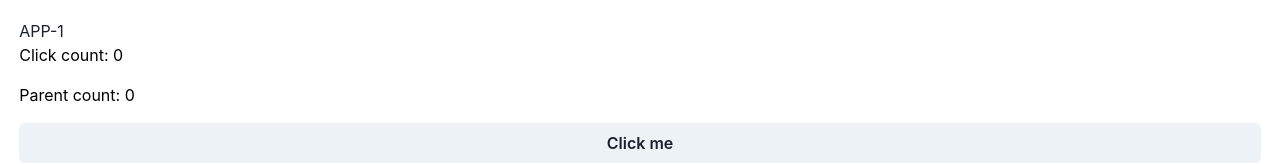
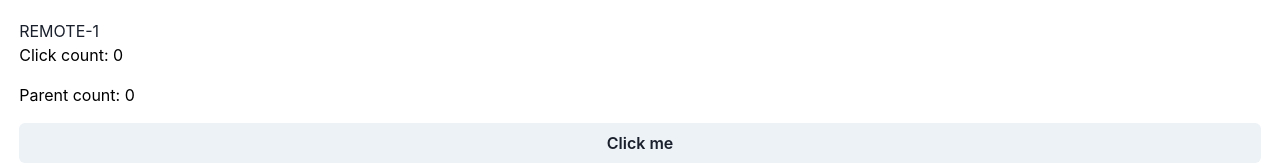
Before and after one commit to coryhouse/remote-1, a React app: page / in a window 1280 px wide. Shown: the top 164 px of the page. Built offline with nearby package versions, Linux system fonts and the light colour scheme.

Commit message:
Refactor

```diff
--- a/src/App.tsx
+++ b/src/App.tsx
@@ -1,5 +1,5 @@
 import { Box } from "@chakra-ui/react";
-import RemoteOne from "./components/RemoteAppOne";
+import RemoteOne from "./components/RemoteOne";
 import { useNavigate } from "react-router-dom";
 
 // This component merely exists to run the remote in isolation
@@ -8,7 +8,7 @@ export function App() {
 
   return (
     <Box margin="1.2rem">
-      <Box>APP-1</Box>
+      <Box>REMOTE-1</Box>
       <Box>
         {/* Hard coding these props for local dev of this remote in isolation. These props are provided by the shell in the production app. */}
         <RemoteOne parentCount={0} nav={navigate} />
--- a/src/components/RemoteAppOne.tsx
+++ b/src/components/RemoteOne.tsx
@@ -9,7 +9,7 @@ type RemoteProps = {
   nav: (url: string) => void;
 };
 
-export default function RemoteAppOne({ nav, parentCount }: RemoteProps) {
+export default function RemoteOne({ nav, parentCount }: RemoteProps) {
   const [count, setCount] = useState(0);
 
   const location = useLocation();
--- a/webpack.config.js
+++ b/webpack.config.js
@@ -26,11 +26,11 @@ module.exports = {
   },
   plugins: [
     new ModuleFederationPlugin({
-      name: "app1",
+      name: "remote1",
       filename: "remoteEntry.js",
       exposes: {
         // expose each component
-        "./CounterAppOne": "./src/components/CounterAppOne",
+        "./RemoteOne": "./src/components/RemoteOne",
       },
       shared: {
         ...deps,
```
